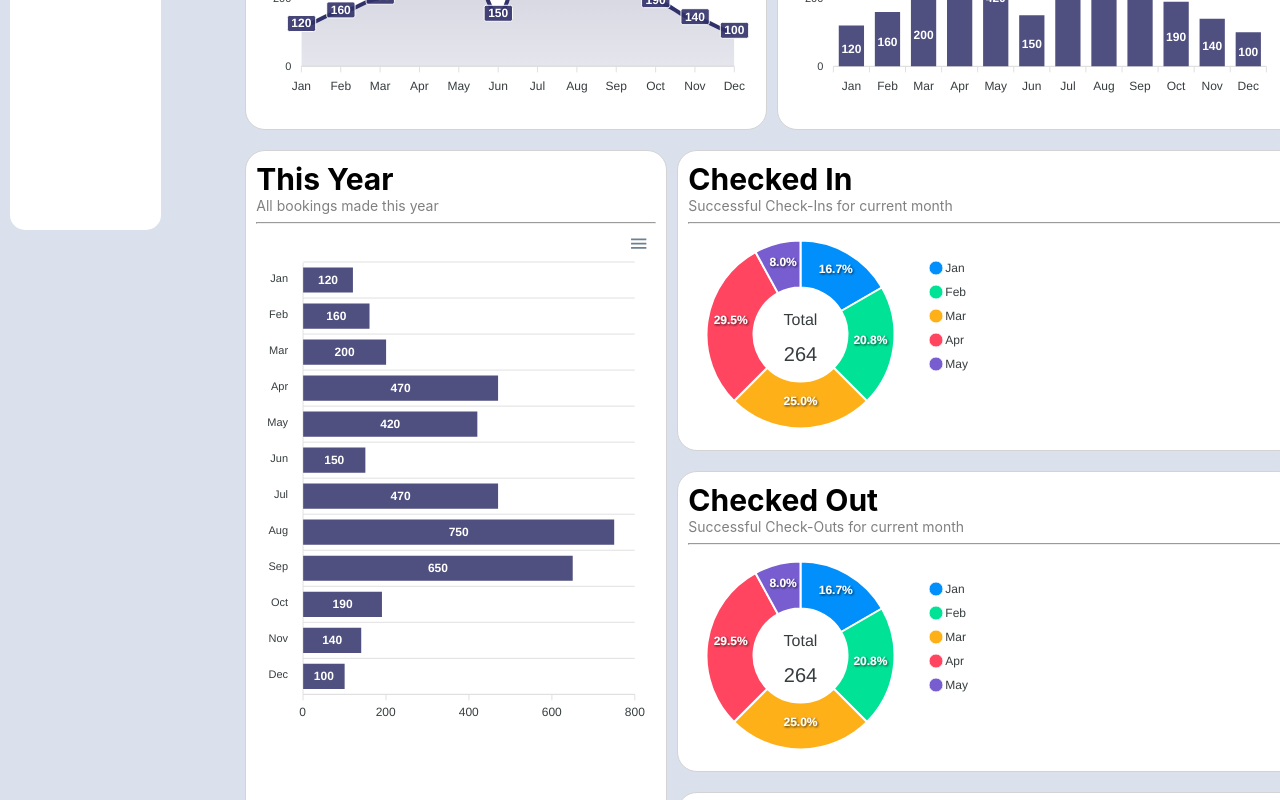
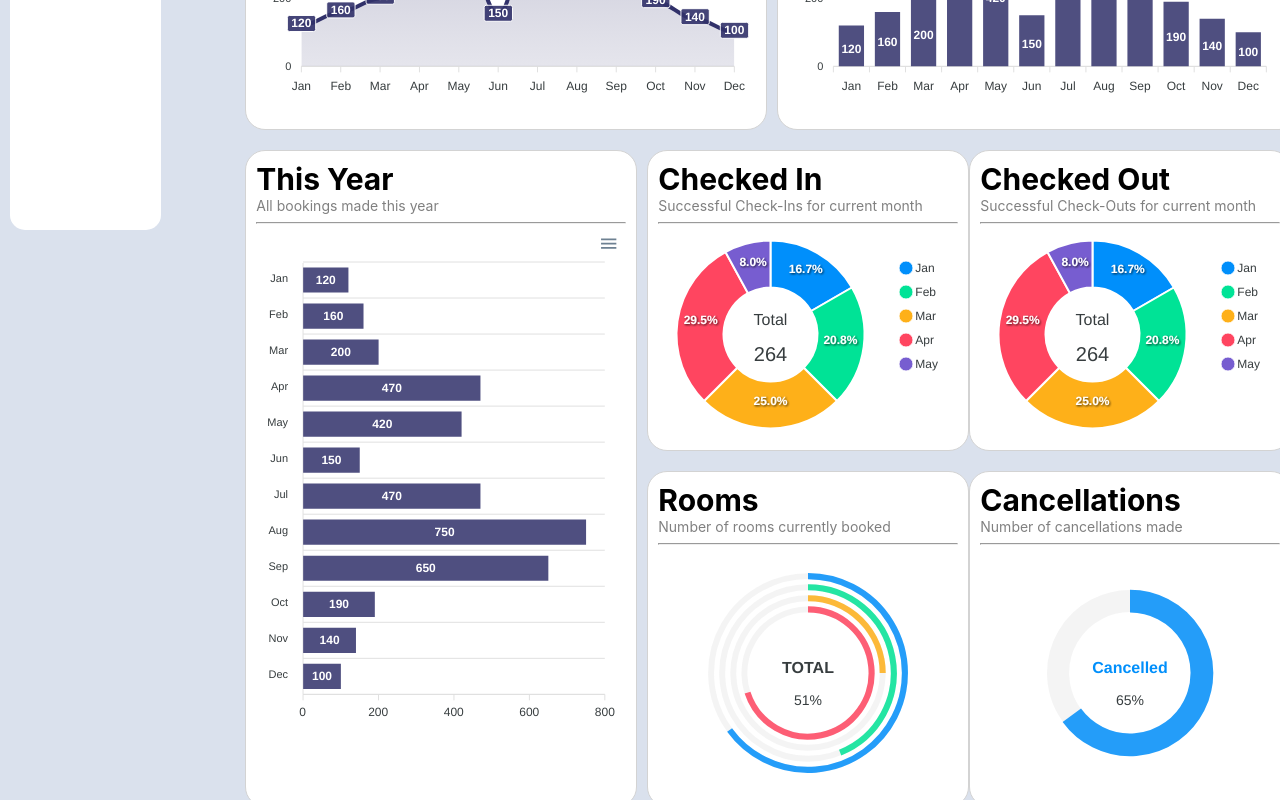
Before and after one commit to Travel-Inn/travel_inn_web_app, a React (Create React App) app: page /dashboard/analytics in a window 1280 px wide. Shown: the part 580-1380 px from the top of the page. Built offline with nearby package versions, Linux system fonts and the light colour scheme.

Commit message:
more bug fix

```diff
--- a/src/components/UI/Chart/Chart.scss
+++ b/src/components/UI/Chart/Chart.scss
@@ -4,7 +4,6 @@
     border: 0.5px solid lightgray;
     border-radius: 20px;
     background-color: #ffffff;
-    flex: 1;
 
     .chart-description{
         font-size: 14px;
--- a/src/pages/Analytics/Analytics.js
+++ b/src/pages/Analytics/Analytics.js
@@ -49,7 +49,7 @@ const Analytics = () => {
                 type='bar'
                 title='This Year'
                 subtitle='All bookings made this year'
-                width='400'
+                width='370'
                 height='500'
                 aosfade='fade-right'
                 options={ATWoptionsChart}
--- a/src/pages/Analytics/Analytics.scss
+++ b/src/pages/Analytics/Analytics.scss
@@ -24,7 +24,6 @@
         .fcharts {
             display: flex;
             flex-direction: row;
-            flex: 2;
             flex-wrap: wrap;
         }
     }
```
